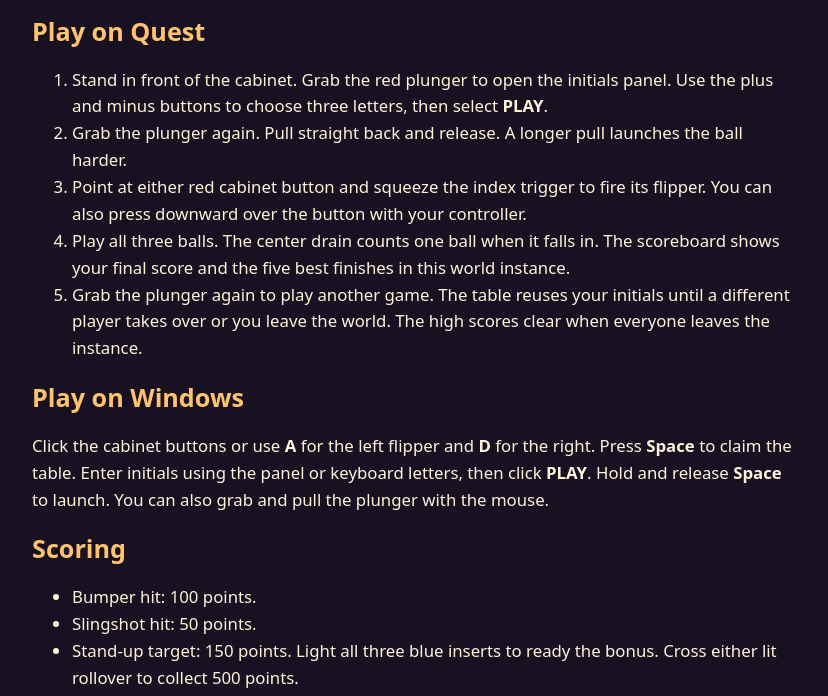
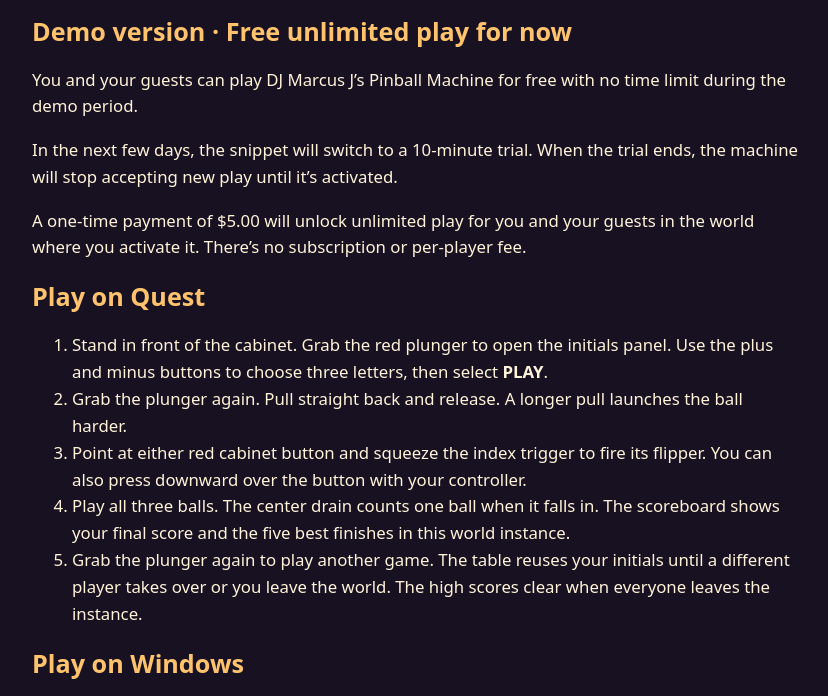
Before and after one commit to Learning-1/dj-marcus-j-pinball-machine, a plain HTML site: page index.html in a window 1280 px wide. Shown: the part 99-795 px from the top of the page, without its empty margins (224-1052 px from the left). Drawn offline with Linux system fonts and the light colour scheme.

Commit message:
Add pinball demo and activation notice

```diff
--- a/index.html
+++ b/index.html
@@ -1,4 +1,7 @@
 <!doctype html><html lang="en"><head><meta charset="utf-8"><meta name="viewport" content="width=device-width, initial-scale=1"><title>DJ MARCUS J&rsquo;S PINBALL MACHINE</title><style>body{font:1.05rem/1.6 system-ui,sans-serif;background:#171121;color:#fff3d9;margin:auto;max-width:48rem;padding:2rem}h1,h2{line-height:1.15}h2,a{color:#ffc36e}</style></head><body><main><h1 id="dj-marcus-js-pinball-machine">DJ MARCUS J’S PINBALL MACHINE</h1>
+<h2>Demo version · Free unlimited play for now</h2><p>You and your guests can play DJ Marcus J’s Pinball Machine for free with no time limit during the demo period.</p>
+<p>In the next few days, the snippet will switch to a 10-minute trial. When the trial ends, the machine will stop accepting new play until it’s activated.</p>
+<p>A one-time payment of $5.00 will unlock unlimited play for you and your guests in the world where you activate it. There’s no subscription or per-player fee.</p>
 <h2 id="play-on-quest">Play on Quest</h2>
 <ol>
 <li>Stand in front of the cabinet. Grab the red plunger to open the initials panel. Use the plus and minus buttons to choose three letters, then select <strong>PLAY</strong>.</li>
```
Also changed, not shown: 1 other file.
